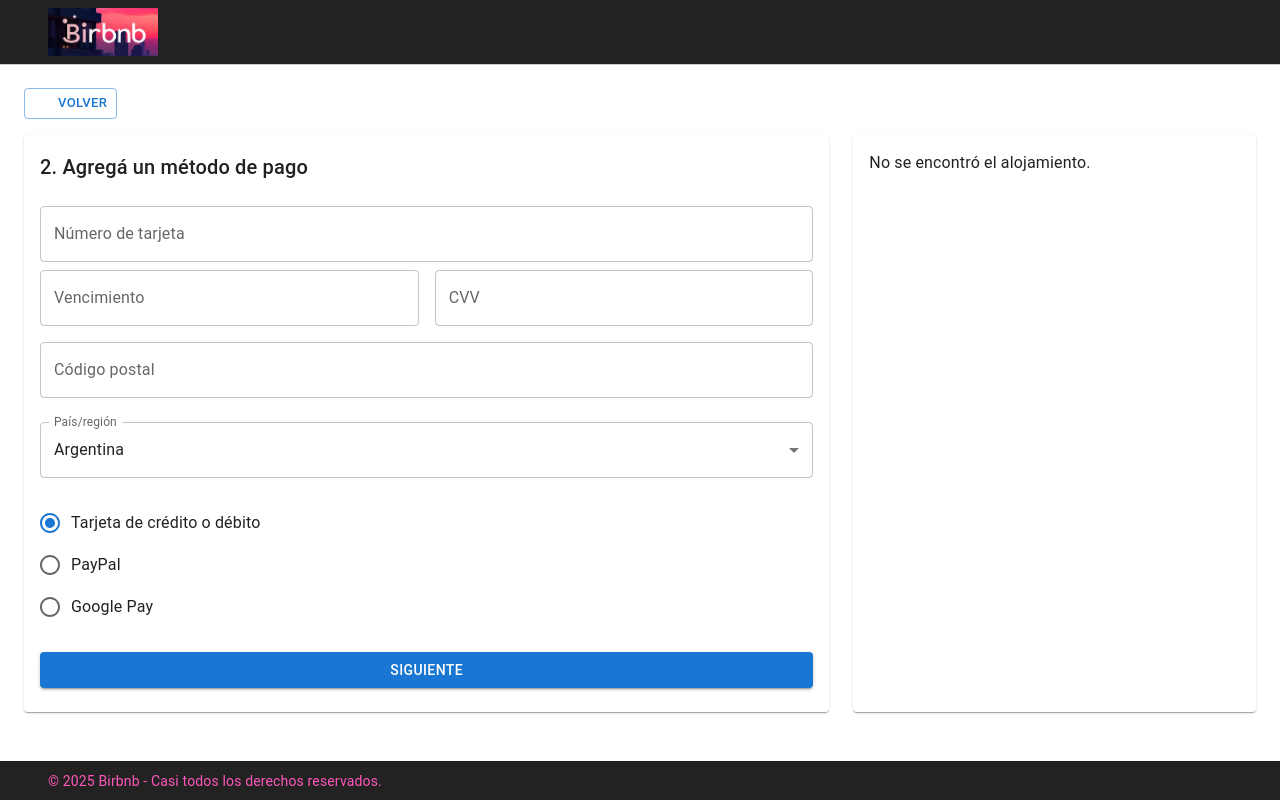
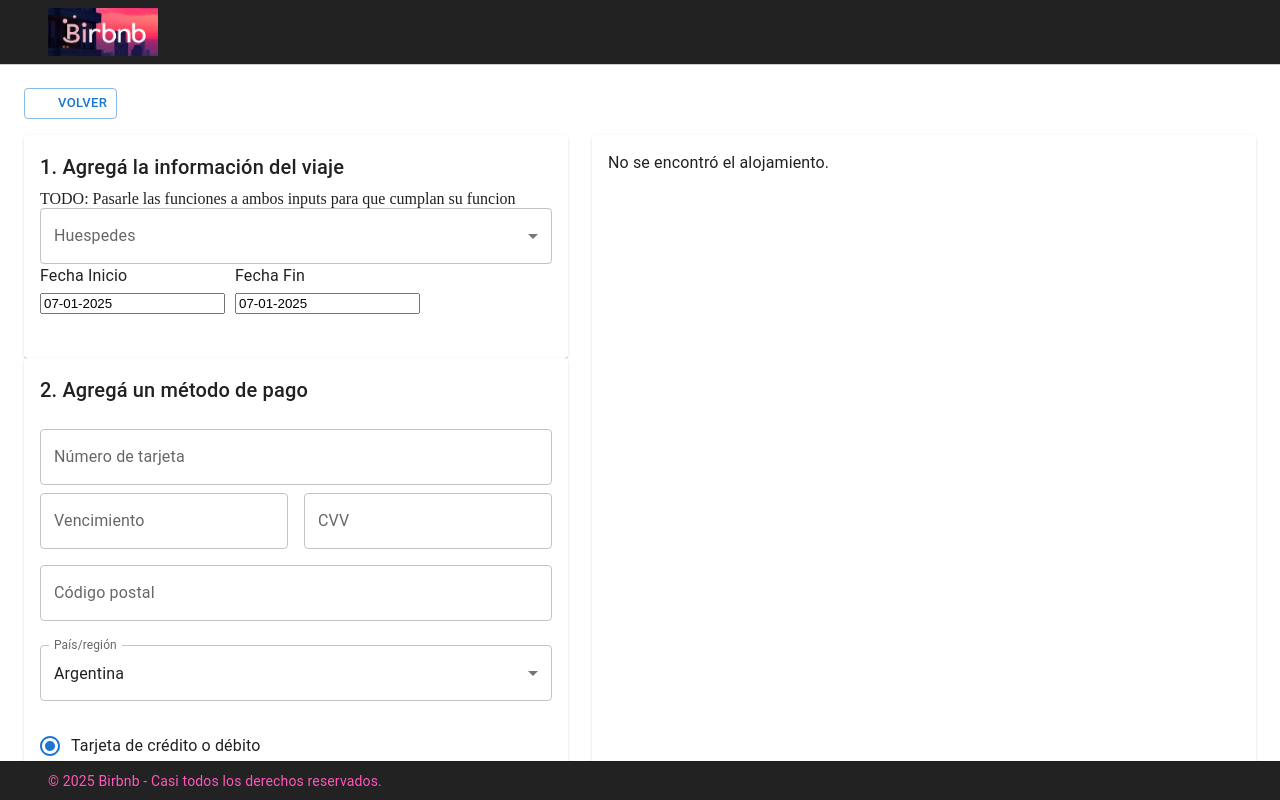
Before and after one commit to lrizzitano/TP-DdS-2025-1C-Birbnb, a React (Create React App) app in the folder frontend/: page /alojamientos/1/reservar in a window 1280 px wide. Built offline with nearby package versions, Linux system fonts and the light colour scheme; no server answers; some icons are missing.

Commit message:
maqueta de info de viaje en reservar alojamiento

```diff
--- /dev/null
+++ b/frontend/src/components/cardInfoViaje/CardInfoViaje.js
@@ -0,0 +1,22 @@
+import { Box, Card, CardContent, Typography, TextField, FormControl, InputLabel, Select, MenuItem, RadioGroup, FormControlLabel, Radio, Button } from "@mui/material";
+import DropdownHuespedes from "../dropdownHuespedes/DropdownHuespedes";
+import { FiltroRangoFechas } from "../filtroRangoFechas/FiltroRangoFechas";
+
+const CardPagoReserva = ({ alojamientoId }) => {
+  return (
+    <Card sx={{ flex: 2 }}>
+      <CardContent>
+        <Typography variant="h6" gutterBottom>
+          1. Agregá la información del viaje
+        </Typography>
+
+        TODO: Pasarle las funciones a ambos inputs para que cumplan su funcion
+
+        <DropdownHuespedes />
+        <FiltroRangoFechas />
+      </CardContent>
+    </Card>
+  );
+};
+
+export default CardPagoReserva;
--- a/frontend/src/pages/reservarAlojamientoPage/ReservarAlojamientoPage.js
+++ b/frontend/src/pages/reservarAlojamientoPage/ReservarAlojamientoPage.js
@@ -2,6 +2,7 @@
 import { Box } from "@mui/material";
 import CardResumenReserva from "../../components/cardResumenReserva/CardResumenReserva";
 import CardPagoReserva from "../../components/cardPagoReserva/CardPagoReserva";
+import CardInfoViaje from "../../components/cardInfoViaje/CardInfoViaje";
 import BotonVolver from "../../components/botonVolver/BotonVolver";
 
 const ReservarAlojamientoPage = () => {
@@ -10,7 +11,10 @@ const ReservarAlojamientoPage = () => {
       <BotonVolver />
 
       <Box sx={{ display: "flex", flexDirection: { xs: "column", md: "row" }, gap: 3 }}>
-        <CardPagoReserva />
+        <div className="columnaInputs">
+          <CardInfoViaje />
+          <CardPagoReserva />
+        </div>
         <CardResumenReserva />
       </Box>
     </Box>
```
